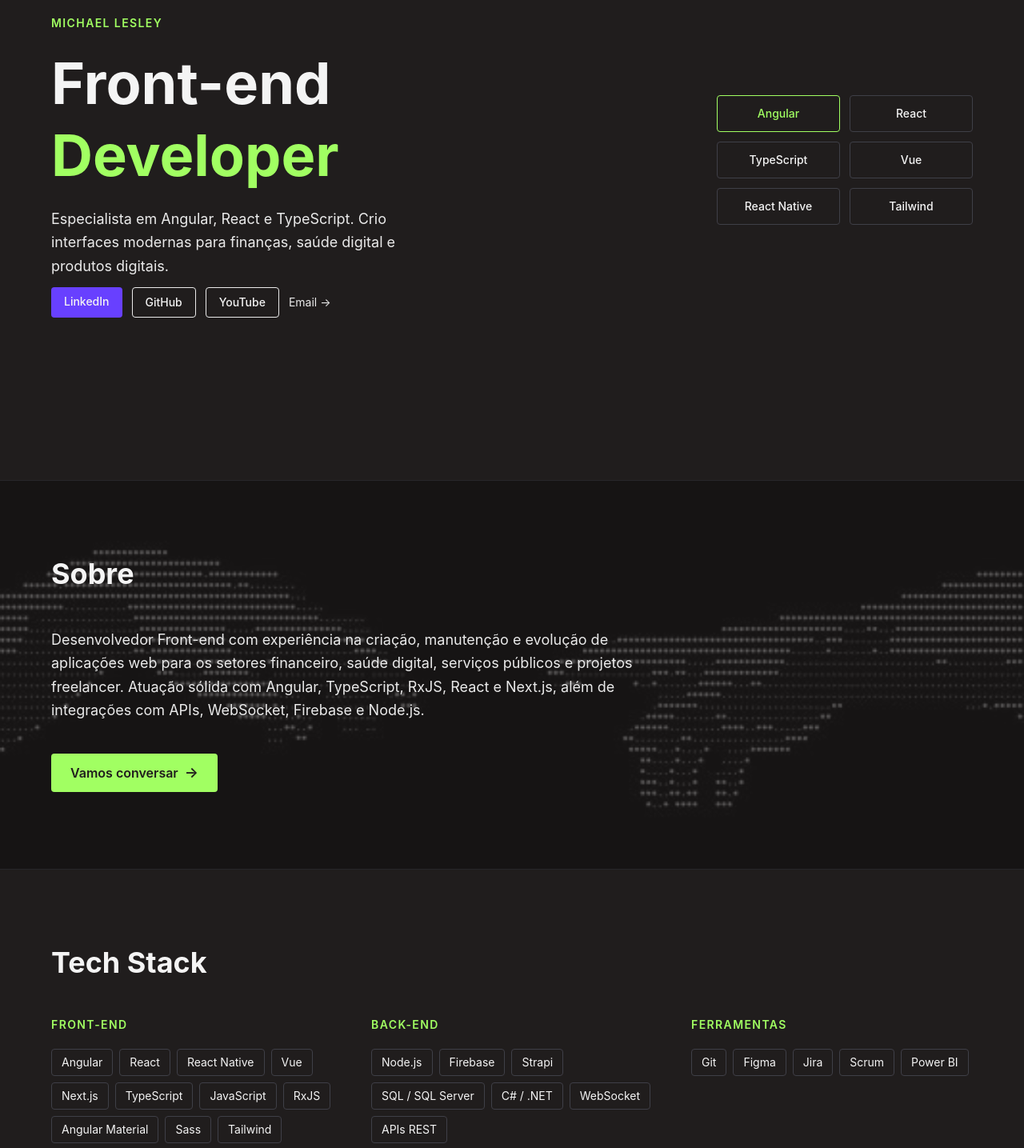
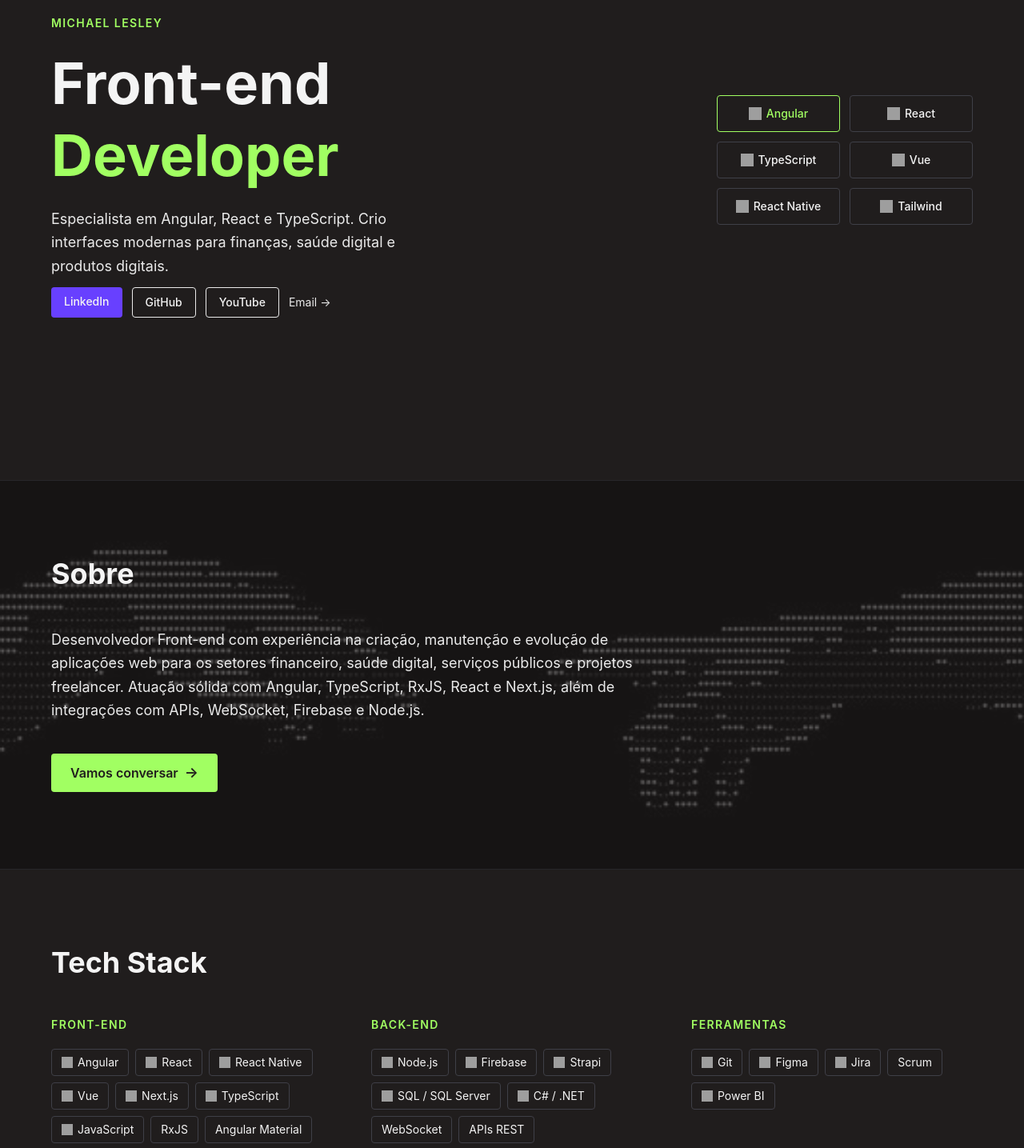
Before and after one commit to michael-zero/whoami, a Vue app: page / in a window 1280 px wide. Shown: the part 200-1635 px from the top of the page at 80% size. Built offline with nearby package versions, Linux system fonts and the light colour scheme; grey boxes are pictures that could not be loaded.

Commit message:
feat: adiciona ícones das tecnologias nas badges do Hero e Tech Stack

```diff
--- a/src/components/HeroSection.vue
+++ b/src/components/HeroSection.vue
@@ -39,23 +39,23 @@
 
       <div class="flex flex-col justify-center items-center md:items-end">
         <div class="grid grid-cols-2 gap-3 w-full max-w-xs">
-          <span class="bg-primary border border-secondary text-secondary text-center text-sm font-medium px-4 py-3 rounded">
-            Angular
+          <span class="bg-primary border border-secondary text-secondary text-sm font-medium px-4 py-3 rounded flex items-center justify-center gap-1.5">
+            <img src="https://cdn.simpleicons.org/angular/ffffff" class="w-4 h-4" />Angular
           </span>
-          <span class="bg-primary border border-zinc-700 text-ice text-center text-sm font-medium px-4 py-3 rounded">
-            React
+          <span class="bg-primary border border-zinc-700 text-ice text-sm font-medium px-4 py-3 rounded flex items-center justify-center gap-1.5">
+            <img src="https://cdn.simpleicons.org/react/ffffff" class="w-4 h-4" />React
           </span>
-          <span class="bg-primary border border-zinc-700 text-ice text-center text-sm font-medium px-4 py-3 rounded">
-            TypeScript
+          <span class="bg-primary border border-zinc-700 text-ice text-sm font-medium px-4 py-3 rounded flex items-center justify-center gap-1.5">
+            <img src="https://cdn.simpleicons.org/typescript/ffffff" class="w-4 h-4" />TypeScript
           </span>
-          <span class="bg-primary border border-zinc-700 text-ice text-center text-sm font-medium px-4 py-3 rounded">
-            Vue
+          <span class="bg-primary border border-zinc-700 text-ice text-sm font-medium px-4 py-3 rounded flex items-center justify-center gap-1.5">
+            <img src="https://cdn.simpleicons.org/vuedotjs/ffffff" class="w-4 h-4" />Vue
           </span>
-          <span class="bg-primary border border-zinc-700 text-ice text-center text-sm font-medium px-4 py-3 rounded">
-            React Native
+          <span class="bg-primary border border-zinc-700 text-ice text-sm font-medium px-4 py-3 rounded flex items-center justify-center gap-1.5">
+            <img src="https://cdn.simpleicons.org/react/ffffff" class="w-4 h-4" />React Native
           </span>
-          <span class="bg-primary border border-zinc-700 text-ice text-center text-sm font-medium px-4 py-3 rounded">
-            Tailwind
+          <span class="bg-primary border border-zinc-700 text-ice text-sm font-medium px-4 py-3 rounded flex items-center justify-center gap-1.5">
+            <img src="https://cdn.simpleicons.org/tailwindcss/ffffff" class="w-4 h-4" />Tailwind
           </span>
         </div>
       </div>
--- a/src/components/TechStackSection.vue
+++ b/src/components/TechStackSection.vue
@@ -10,42 +10,78 @@
         <div>
           <h3 class="text-secondary font-semibold text-sm uppercase tracking-widest mb-5">Front-end</h3>
           <div class="flex flex-wrap gap-2">
-            <span class="bg-primary border border-zinc-700 text-ice text-sm px-3 py-1.5 rounded">Angular</span>
-            <span class="bg-primary border border-zinc-700 text-ice text-sm px-3 py-1.5 rounded">React</span>
-            <span class="bg-primary border border-zinc-700 text-ice text-sm px-3 py-1.5 rounded">React Native</span>
-            <span class="bg-primary border border-zinc-700 text-ice text-sm px-3 py-1.5 rounded">Vue</span>
-            <span class="bg-primary border border-zinc-700 text-ice text-sm px-3 py-1.5 rounded">Next.js</span>
-            <span class="bg-primary border border-zinc-700 text-ice text-sm px-3 py-1.5 rounded">TypeScript</span>
-            <span class="bg-primary border border-zinc-700 text-ice text-sm px-3 py-1.5 rounded">JavaScript</span>
-            <span class="bg-primary border border-zinc-700 text-ice text-sm px-3 py-1.5 rounded">RxJS</span>
-            <span class="bg-primary border border-zinc-700 text-ice text-sm px-3 py-1.5 rounded">Angular Material</span>
-            <span class="bg-primary border border-zinc-700 text-ice text-sm px-3 py-1.5 rounded">Sass</span>
-            <span class="bg-primary border border-zinc-700 text-ice text-sm px-3 py-1.5 rounded">Tailwind</span>
-            <span class="bg-primary border border-zinc-700 text-ice text-sm px-3 py-1.5 rounded">HTML / CSS</span>
+            <span class="bg-primary border border-zinc-700 text-ice text-sm px-3 py-1.5 rounded flex items-center gap-1.5">
+              <img src="https://cdn.simpleicons.org/angular/ffffff" class="w-3.5 h-3.5" />Angular
+            </span>
+            <span class="bg-primary border border-zinc-700 text-ice text-sm px-3 py-1.5 rounded flex items-center gap-1.5">
+              <img src="https://cdn.simpleicons.org/react/ffffff" class="w-3.5 h-3.5" />React
+            </span>
+            <span class="bg-primary border border-zinc-700 text-ice text-sm px-3 py-1.5 rounded flex items-center gap-1.5">
+              <img src="https://cdn.simpleicons.org/react/ffffff" class="w-3.5 h-3.5" />React Native
+            </span>
+            <span class="bg-primary border border-zinc-700 text-ice text-sm px-3 py-1.5 rounded flex items-center gap-1.5">
+              <img src="https://cdn.simpleicons.org/vuedotjs/ffffff" class="w-3.5 h-3.5" />Vue
+            </span>
+            <span class="bg-primary border border-zinc-700 text-ice text-sm px-3 py-1.5 rounded flex items-center gap-1.5">
+              <img src="https://cdn.simpleicons.org/nextdotjs/ffffff" class="w-3.5 h-3.5" />Next.js
+            </span>
+            <span class="bg-primary border border-zinc-700 text-ice text-sm px-3 py-1.5 rounded flex items-center gap-1.5">
+              <img src="https://cdn.simpleicons.org/typescript/ffffff" class="w-3.5 h-3.5" />TypeScript
+            </span>
+            <span class="bg-primary border border-zinc-700 text-ice text-sm px-3 py-1.5 rounded flex items-center gap-1.5">
+              <img src="https://cdn.simpleicons.org/javascript/ffffff" class="w-3.5 h-3.5" />JavaScript
+            </span>
+            <span class="bg-primary border border-zinc-700 text-ice text-sm px-3 py-1.5 rounded flex items-center gap-1.5">RxJS</span>
+            <span class="bg-primary border border-zinc-700 text-ice text-sm px-3 py-1.5 rounded flex items-center gap-1.5">Angular Material</span>
+            <span class="bg-primary border border-zinc-700 text-ice text-sm px-3 py-1.5 rounded flex items-center gap-1.5">
+              <img src="https://cdn.simpleicons.org/sass/ffffff" class="w-3.5 h-3.5" />Sass
+            </span>
+            <span class="bg-primary border border-zinc-700 text-ice text-sm px-3 py-1.5 rounded flex items-center gap-1.5">
+              <img src="https://cdn.simpleicons.org/tailwindcss/ffffff" class="w-3.5 h-3.5" />Tailwind
+            </span>
+            <span class="bg-primary border border-zinc-700 text-ice text-sm px-3 py-1.5 rounded flex items-center gap-1.5">HTML / CSS</span>
           </div>
         </div>
 
         <div>
           <h3 class="text-secondary font-semibold text-sm uppercase tracking-widest mb-5">Back-end</h3>
           <div class="flex flex-wrap gap-2">
-            <span class="bg-primary border border-zinc-700 text-ice text-sm px-3 py-1.5 rounded">Node.js</span>
-            <span class="bg-primary border border-zinc-700 text-ice text-sm px-3 py-1.5 rounded">Firebase</span>
-            <span class="bg-primary border border-zinc-700 text-ice text-sm px-3 py-1.5 rounded">Strapi</span>
-            <span class="bg-primary border border-zinc-700 text-ice text-sm px-3 py-1.5 rounded">SQL / SQL Server</span>
-            <span class="bg-primary border border-zinc-700 text-ice text-sm px-3 py-1.5 rounded">C# / .NET</span>
-            <span class="bg-primary border border-zinc-700 text-ice text-sm px-3 py-1.5 rounded">WebSocket</span>
-            <span class="bg-primary border border-zinc-700 text-ice text-sm px-3 py-1.5 rounded">APIs REST</span>
+            <span class="bg-primary border border-zinc-700 text-ice text-sm px-3 py-1.5 rounded flex items-center gap-1.5">
+              <img src="https://cdn.simpleicons.org/nodedotjs/ffffff" class="w-3.5 h-3.5" />Node.js
+            </span>
+            <span class="bg-primary border border-zinc-700 text-ice text-sm px-3 py-1.5 rounded flex items-center gap-1.5">
+              <img src="https://cdn.simpleicons.org/firebase/ffffff" class="w-3.5 h-3.5" />Firebase
+            </span>
+            <span class="bg-primary border border-zinc-700 text-ice text-sm px-3 py-1.5 rounded flex items-center gap-1.5">
+              <img src="https://cdn.simpleicons.org/strapi/ffffff" class="w-3.5 h-3.5" />Strapi
+            </span>
+            <span class="bg-primary border border-zinc-700 text-ice text-sm px-3 py-1.5 rounded flex items-center gap-1.5">
+              <img src="https://cdn.simpleicons.org/microsoftsqlserver/ffffff" class="w-3.5 h-3.5" />SQL / SQL Server
+            </span>
+            <span class="bg-primary border border-zinc-700 text-ice text-sm px-3 py-1.5 rounded flex items-center gap-1.5">
+              <img src="https://cdn.simpleicons.org/csharp/ffffff" class="w-3.5 h-3.5" />C# / .NET
+            </span>
+            <span class="bg-primary border border-zinc-700 text-ice text-sm px-3 py-1.5 rounded flex items-center gap-1.5">WebSocket</span>
+            <span class="bg-primary border border-zinc-700 text-ice text-sm px-3 py-1.5 rounded flex items-center gap-1.5">APIs REST</span>
           </div>
         </div>
 
         <div>
           <h3 class="text-secondary font-semibold text-sm uppercase tracking-widest mb-5">Ferramentas</h3>
           <div class="flex flex-wrap gap-2">
-            <span class="bg-primary border border-zinc-700 text-ice text-sm px-3 py-1.5 rounded">Git</span>
-            <span class="bg-primary border border-zinc-700 text-ice text-sm px-3 py-1.5 rounded">Figma</span>
-            <span class="bg-primary border border-zinc-700 text-ice text-sm px-3 py-1.5 rounded">Jira</span>
-            <span class="bg-primary border border-zinc-700 text-ice text-sm px-3 py-1.5 rounded">Scrum</span>
-            <span class="bg-primary border border-zinc-700 text-ice text-sm px-3 py-1.5 rounded">Power BI</span>
+            <span class="bg-primary border border-zinc-700 text-ice text-sm px-3 py-1.5 rounded flex items-center gap-1.5">
+              <img src="https://cdn.simpleicons.org/git/ffffff" class="w-3.5 h-3.5" />Git
+            </span>
+            <span class="bg-primary border border-zinc-700 text-ice text-sm px-3 py-1.5 rounded flex items-center gap-1.5">
+              <img src="https://cdn.simpleicons.org/figma/ffffff" class="w-3.5 h-3.5" />Figma
+            </span>
+            <span class="bg-primary border border-zinc-700 text-ice text-sm px-3 py-1.5 rounded flex items-center gap-1.5">
+              <img src="https://cdn.simpleicons.org/jira/ffffff" class="w-3.5 h-3.5" />Jira
+            </span>
+            <span class="bg-primary border border-zinc-700 text-ice text-sm px-3 py-1.5 rounded flex items-center gap-1.5">Scrum</span>
+            <span class="bg-primary border border-zinc-700 text-ice text-sm px-3 py-1.5 rounded flex items-center gap-1.5">
+              <img src="https://cdn.simpleicons.org/powerbi/ffffff" class="w-3.5 h-3.5" />Power BI
+            </span>
           </div>
         </div>
 
```
